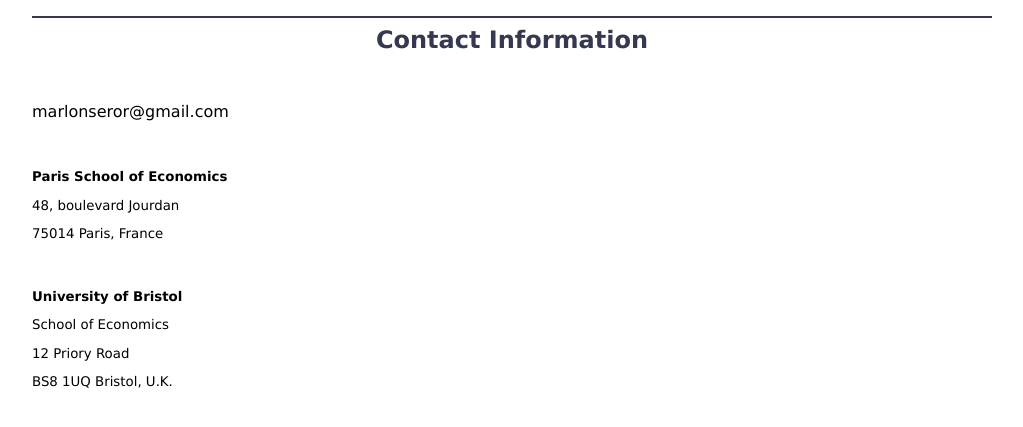
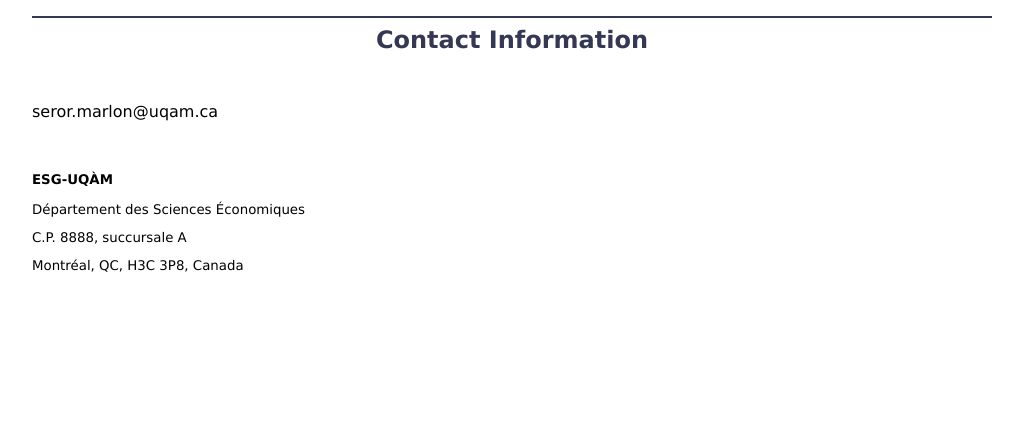
Before and after one commit to marsscpo/MarlonSeror.github.io, a plain HTML site: page contact/contact.html in a window 1280 px wide. Shown: the part 143-570 px from the top of the page, without its empty margins (128-1151 px from the left). Drawn offline with Linux system fonts and the light colour scheme; files that its build step writes are made by us from their sources.

Commit message:
Update UQAM

```diff
--- a/contact/contact.html
+++ b/contact/contact.html
@@ -26,14 +26,12 @@
         <main>
             <h2>Contact Information</h2>
             <p class="top-5"><a id="mail"></a></p>
+            <p class="top-5"></p>
             <small>
-                <p class="top-5"><b>Paris School of Economics</b></p>
-                <p>48, boulevard Jourdan</p>
-                <p>75014 Paris, France</p>
-                <p class="top-5"><b>University of Bristol</b></p>
-                <p>School of Economics</p>
-                <p>12 Priory Road</p>
-                <p>BS8 1UQ Bristol, U.K.</p>
+                <b>ESG-UQÀM</b></p>
+                <p>Département des Sciences Économiques</p>
+                <p>C.P. 8888, succursale A</p>
+                <p>Montréal, QC, H3C 3P8, Canada</p>
             </small>
 
 
@@ -42,13 +40,13 @@
     </body>
 
     <script>
-        var user = 'marlonseror',
-        domain = 'gmail.com',
+        var user = 'seror.marlon',
+        domain = 'uqam.ca',
         element = document.getElementById('mail');
 
         element.innerHTML = user + '@' + domain;
         element.setAttribute("style", "color:black; text-decoration:none;");
-        element.setAttribute("href", "mailto:marlonseror@gmail.com");
+        element.setAttribute("href", "mailto:seror.marlon@uqam.ca");
 
         element.addEventListener("mouseover", function( event){
             event.target.setAttribute("style", "text-decoration:underline; color:black;");
```
Also changed, not shown: index.html (+4 -5 lines), ref_cv/ref_cv.html (+1 -1 lines), research/research.html (+22 -23 lines), teaching/teaching.html (+2 -1 lines), 3 other files.
